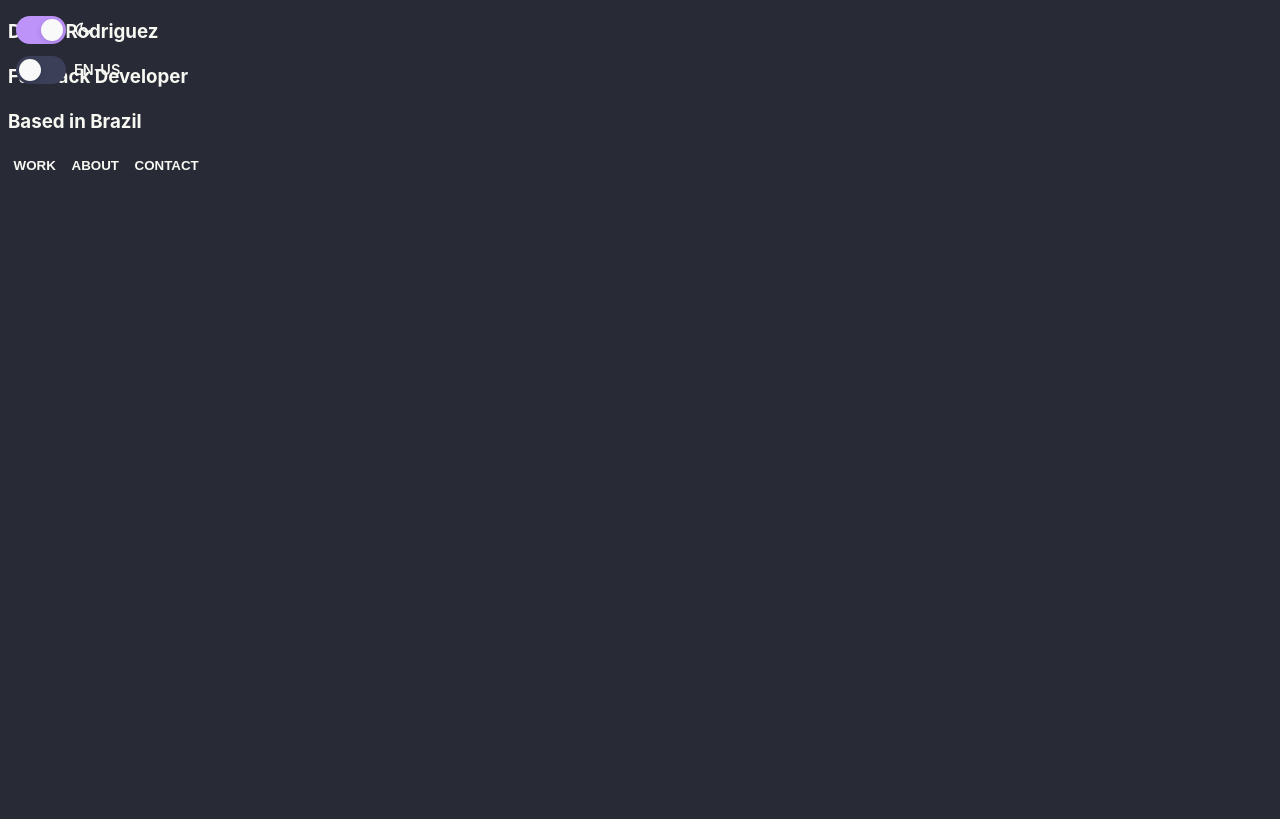
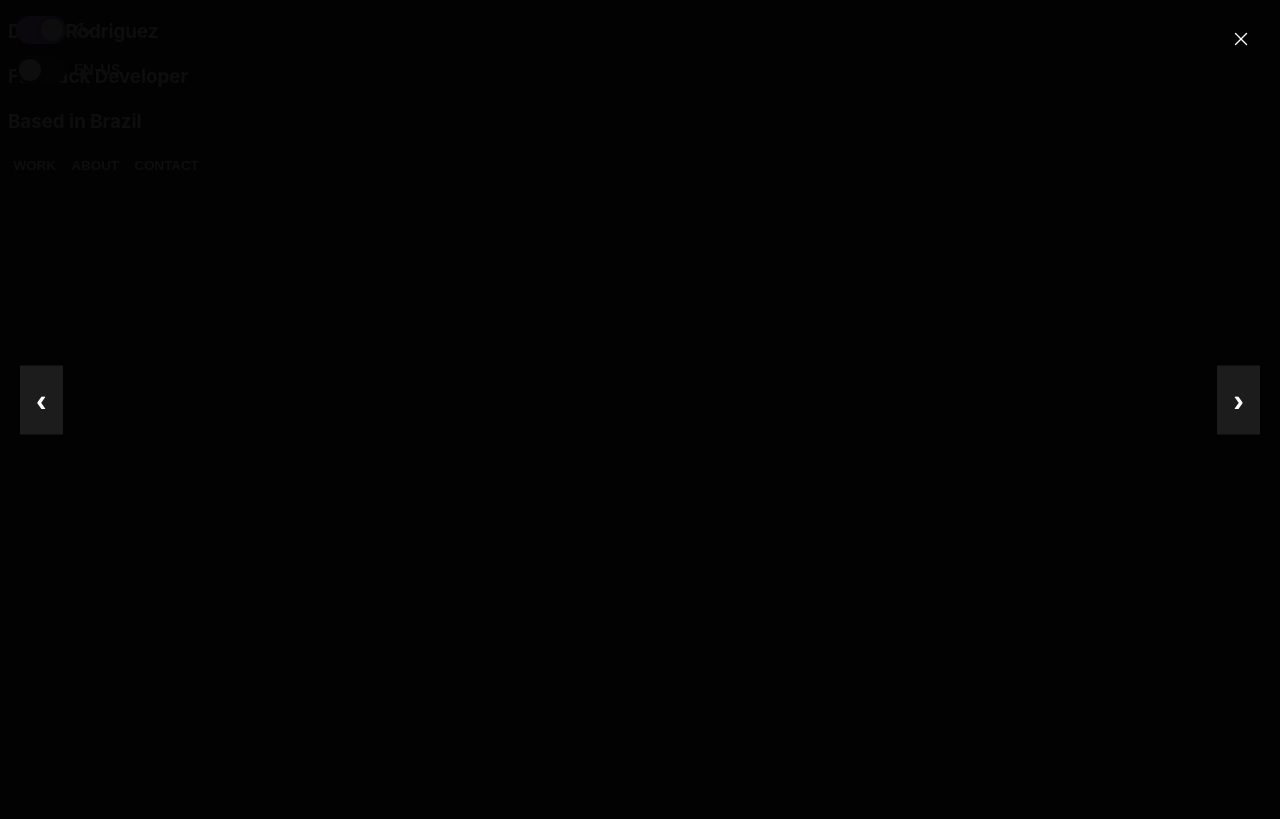
Before and after one commit to diediegodie/Portfolio_v1, a Flask app: page / in a window 1280 px wide. After the commit the page ends 435 px from the top, so only its background shows below. Run offline with Flask 3, Linux system fonts and the light colour scheme.

Commit message:
refactor: replace inline styles with CSS classes in work.js

```diff
--- a/frontend/static/css/theme.css
+++ b/frontend/static/css/theme.css
@@ -1273,3 +1273,78 @@ html[data-theme='dark'] .project-readme__content code {
   .about__connect .about-modal__btn { width: 92%; }
 }
 /* END: About modal refinements */
+
+/* Lightbox overlay */
+.lightbox {
+  position: fixed;
+  inset: 0;
+  background: rgba(0, 0, 0, 0.95);
+  display: flex;
+  justify-content: center;
+  align-items: center;
+  z-index: 2000;
+}
+
+/* Lightbox close button */
+.lightbox__close {
+  position: absolute;
+  top: 20px;
+  right: 20px;
+  background: transparent;
+  border: none;
+  color: white;
+  font-size: 2rem;
+  cursor: pointer;
+}
+
+/* Lightbox navigation buttons */
+.lightbox__nav {
+  position: absolute;
+  top: 50%;
+  transform: translateY(-50%);
+  background: rgba(255, 255, 255, 0.1);
+  border: none;
+  color: white;
+  font-size: 2rem;
+  padding: 1rem;
+  cursor: pointer;
+}
+
+.lightbox__nav--prev {
+  left: 20px;
+}
+
+.lightbox__nav--next {
+  right: 20px;
+}
+
+/* Lightbox image */
+.lightbox__image {
+  max-width: 90vw;
+  max-height: 90vh;
+  object-fit: contain;
+}
+
+/* README panel */
+.readme-panel {
+  position: fixed;
+  top: 0;
+  right: 0;
+  width: 400px;
+  max-width: 90vw;
+  height: 100vh;
+  background: var(--bg-primary);
+  box-shadow: -4px 0 20px rgba(0, 0, 0, 0.3);
+  z-index: 2001;
+  overflow-y: auto;
+  padding: var(--spacing-lg);
+}
+
+.readme-panel__close {
+  position: absolute;
+  top: 16px;
+  right: 16px;
+  background: transparent;
+  border: none;
+  cursor: pointer;
+}
--- a/frontend/static/js/work.js
+++ b/frontend/static/js/work.js
@@ -17,19 +17,18 @@ window.initModal && window.initModal({
     function createLightbox() {
       if (lightbox) return lightbox;
       lightbox = document.createElement('div');
-      lightbox.className = 'image-lightbox';
-      lightbox.style.cssText = 'position:fixed;inset:0;background:rgba(0,0,0,0.85);display:none;align-items:center;justify-content:center;z-index:10000;';
+      lightbox.className = 'lightbox';
       lightbox.innerHTML = `
-        <button class="modal-close lightbox-close" type="button" aria-label="Close" style="position:absolute;top:16px;right:16px;background:transparent;border:none;">
+        <button class="modal-close lightbox-close lightbox__close" type="button" aria-label="Close">
           <svg class="modal-close__icon" width="32" height="32" viewBox="0 0 32 32" aria-hidden="true" focusable="false" fill="none" stroke="currentColor" stroke-width="2"
     stroke-linecap="round" stroke-linejoin="round">
             <line x1="8" y1="8" x2="24" y2="24" />
             <line x1="24" y1="8" x2="8" y2="24" />
           </svg>
         </button>
-        <button class="lightbox-prev" aria-label="Previous" style="position:absolute;left:8px;background:transparent;border:none;color:currentColor;font-size:48px;">‹</button>
-        <img class="lightbox-img" src="" alt="" style="max-width:95%;max-height:90%;box-shadow:0 10px 30px rgba(0,0,0,0.5);" />
-        <button class="lightbox-next" aria-label="Next" style="position:absolute;right:8px;background:transparent;border:none;color:currentColor;font-size:48px;">›</button>
+        <button class="lightbox-prev lightbox__nav lightbox__nav--prev image-prev" aria-label="Previous">‹</button>
+        <img class="lightbox-img lightbox__image" src="" alt="" />
+        <button class="lightbox-next lightbox__nav lightbox__nav--next image-next" aria-label="Next">›</button>
       `;
       document.body.appendChild(lightbox);
 
@@ -201,7 +200,7 @@ window.initModal && window.initModal({
       // match lightbox inline layout so the close button sits on the dark backdrop
       panel.style.cssText = 'position:fixed;inset:0;background:rgba(0,0,0,0.85);display:none;align-items:center;justify-content:center;z-index:10000;';
       panel.innerHTML = `
-        <button class="modal-close lightbox-close" type="button" aria-label="Close" style="position:absolute;top:16px;right:16px;background:transparent;border:none;">
+        <button class="modal-close lightbox-close readme-panel__close" type="button" aria-label="Close">
           <svg class="modal-close__icon" width="32" height="32" viewBox="0 0 32 32" aria-hidden="true" focusable="false" fill="none" stroke="currentColor" stroke-width="2" stroke-linecap="round" stroke-linejoin="round">
             <line x1="8" y1="8" x2="24" y2="24" />
             <line x1="24" y1="8" x2="8" y2="24" />
```
